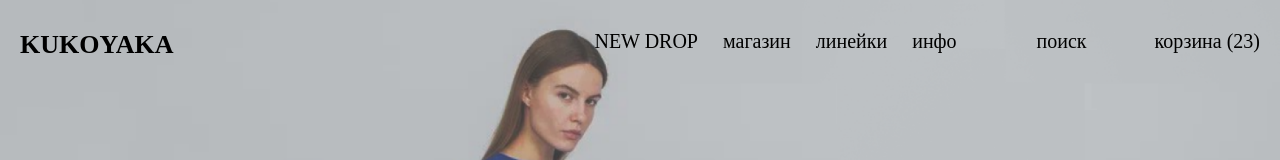
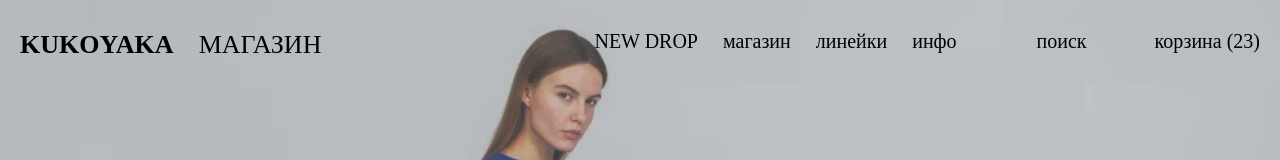
Before and after one commit to Wycctrujjla109121/Vasilinciaga, a React (Create React App) app: page / in a window 1280 px wide. Shown: the top 160 px of the page. Built offline with nearby package versions, Linux system fonts and the light colour scheme.

Commit message:
feat: добавил в header текст

```diff
--- a/src/modules/Header/Header.jsx
+++ b/src/modules/Header/Header.jsx
@@ -5,7 +5,10 @@ import './Header.scss'
 export function Header() {
     return (
         <header class='header'>
-            <a href="/" class='header__link'>KUKOYAKA</a>
+            <div class='header__info'>
+                <a href="/" class='header__link'>KUKOYAKA</a>
+                <p class='header__text'>Магазин</p>
+            </div>
             <div class='navigation'>
                 <div class='navigation__list'>
                     <a href="#" class='navigation__link navigation__link_uper'>NEW DROP</a>
--- a/src/modules/Header/Header.scss
+++ b/src/modules/Header/Header.scss
@@ -21,6 +21,11 @@
         }
     }
 
+    &__info {
+        display: flex;
+        column-gap: 25px;
+    }
+
     &__link {
         color: #000;
 
@@ -31,6 +36,16 @@
         line-height: normal;
         text-transform: uppercase;
         text-decoration: none;
+    }
+
+    &__text {
+        color: #000;
+        font-family: "PT Root UI";
+        font-size: 26px;
+        font-style: normal;
+        font-weight: 400;
+        line-height: normal;
+        text-transform: uppercase;
     }
 }
 
```
